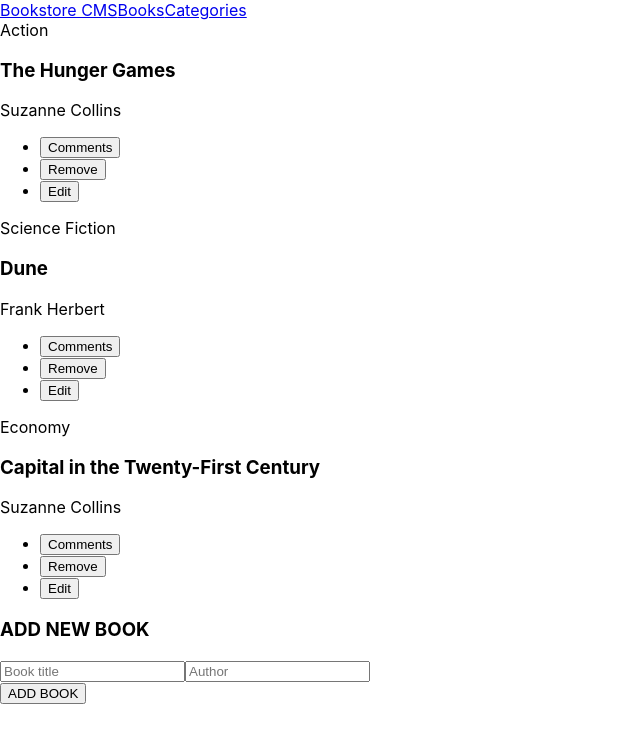
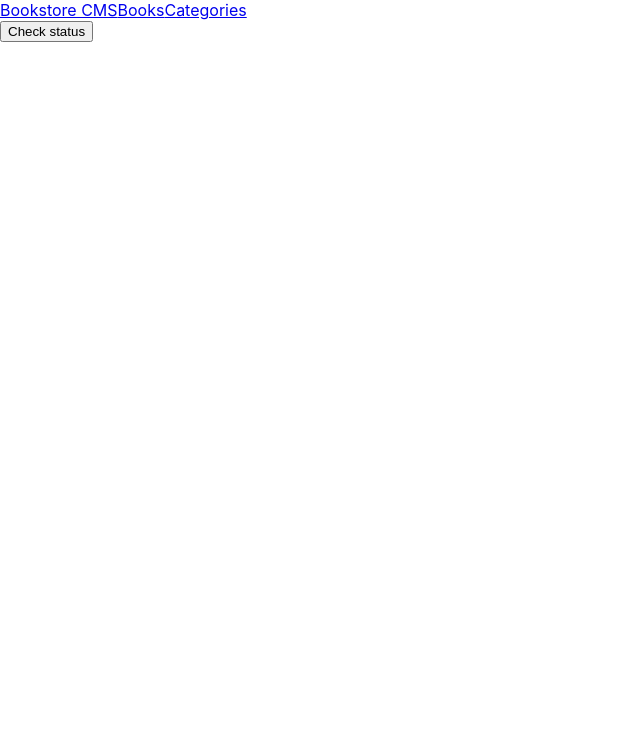
Before and after one commit to MohammedElseddik/bookstore, a React (Create React App) app: page /categories in a window 1280 px wide. Shown: the top 742 px of the page, without its empty margins (0-640 px from the left). Built offline with nearby package versions, Linux system fonts and the light colour scheme.

Commit message:
Add categories component

```diff
--- a/src/App.js
+++ b/src/App.js
@@ -1,7 +1,9 @@
 import './App.css';
-import { BrowserRouter, Routes, Route } from 'react-router-dom';
+import { BrowserRouter, Route, Routes } from 'react-router-dom';
 import NavBar from './components/navBar/NavBar';
 import Books from './components/Books/Books';
+import Categories from './components/Categories/Categories';
+import React from 'react';
 
 function App() {
   return (
@@ -9,14 +11,12 @@ function App() {
       <NavBar />
       <main>
         <Routes>
-          <Route path='books' />
-          <Route path='books' />
-          <Route path='categories' />
+          <Route path="/books" element={<Books />} />
+          <Route path="/categories" element={<Categories />} />
         </Routes>
       </main>
-      <Books />
     </BrowserRouter>
   );
-}
+};
 
 export default App;
--- /dev/null
+++ b/src/components/Categories/Categories.js
@@ -0,0 +1,11 @@
+import React from 'react'
+
+const Categories = () => {
+    return (
+        <div className='Categories'>
+            <button>Check status</button>
+        </div>
+    )
+}
+
+export default Categories;
```
Also changed, not shown: src/components/Categories/Categories.css (added).
